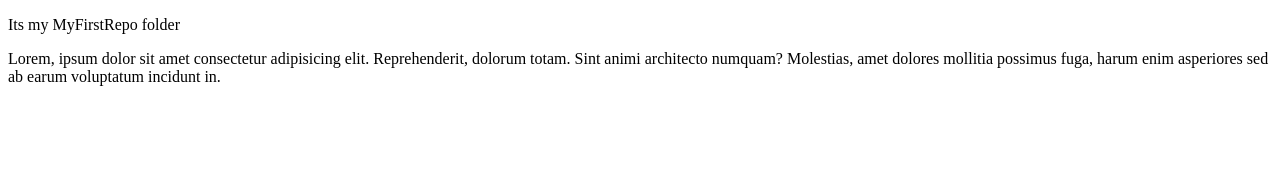
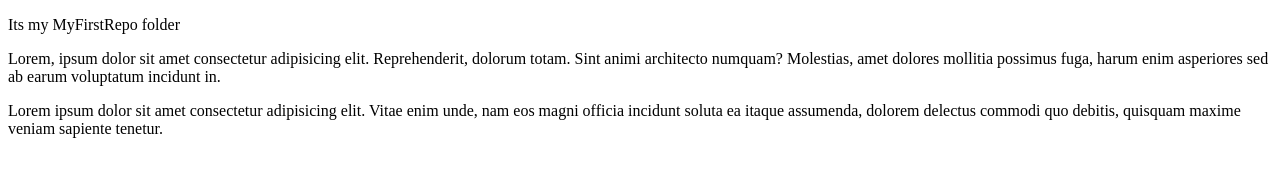
Before and after one commit to MdAminulHoque73/MyFirstRepo, a plain HTML site: page index.html in a window 1280 px wide. Drawn offline with Linux system fonts and the light colour scheme.

Commit message:
Add more text

```diff
--- a/index.html
+++ b/index.html
@@ -12,6 +12,8 @@
   <p>Lorem, ipsum dolor sit amet consectetur adipisicing elit. Reprehenderit, dolorum totam. Sint animi architecto
     numquam? Molestias, amet dolores mollitia possimus fuga, harum enim asperiores sed ab earum voluptatum incidunt in.
   </p>
+  <P>Lorem ipsum dolor sit amet consectetur adipisicing elit. Vitae enim unde, nam eos magni officia incidunt soluta ea
+    itaque assumenda, dolorem delectus commodi quo debitis, quisquam maxime veniam sapiente tenetur.</P>
 
 </body>
 
```
